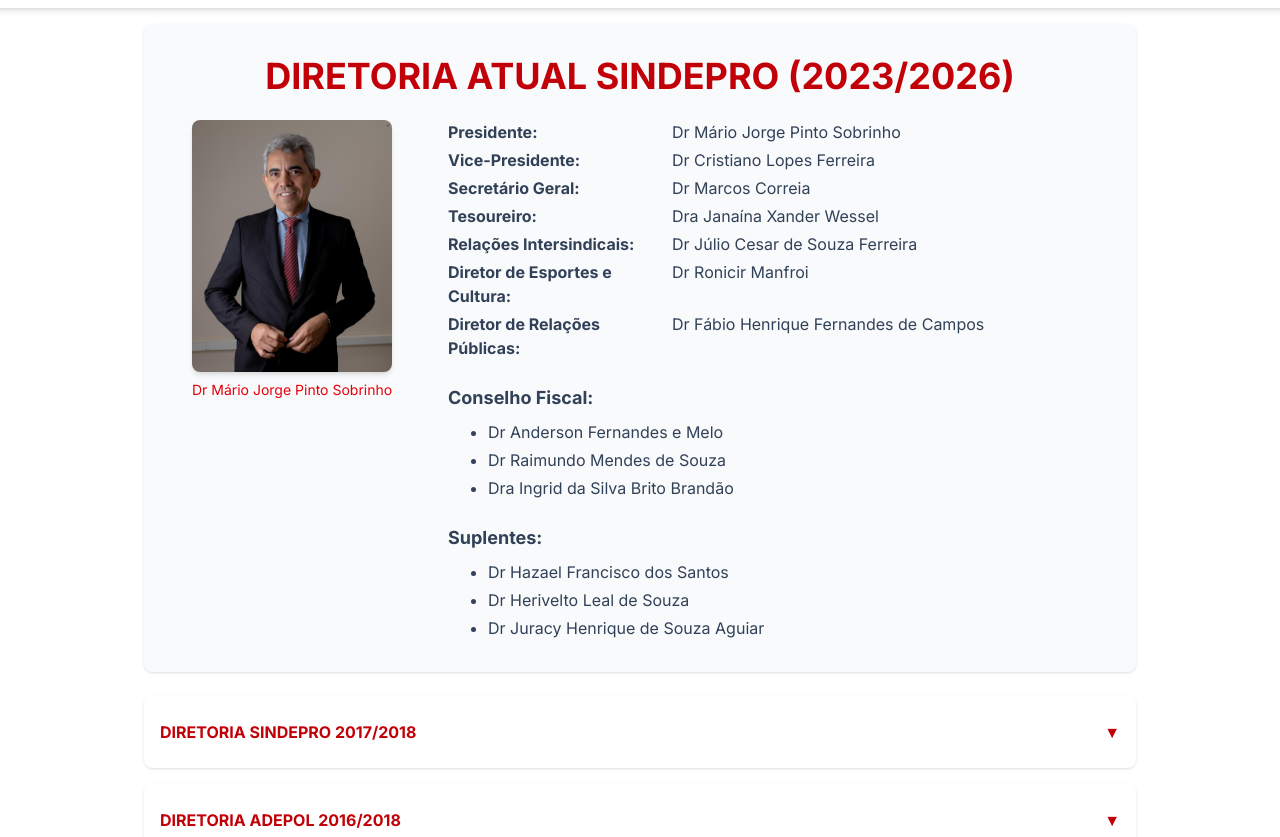
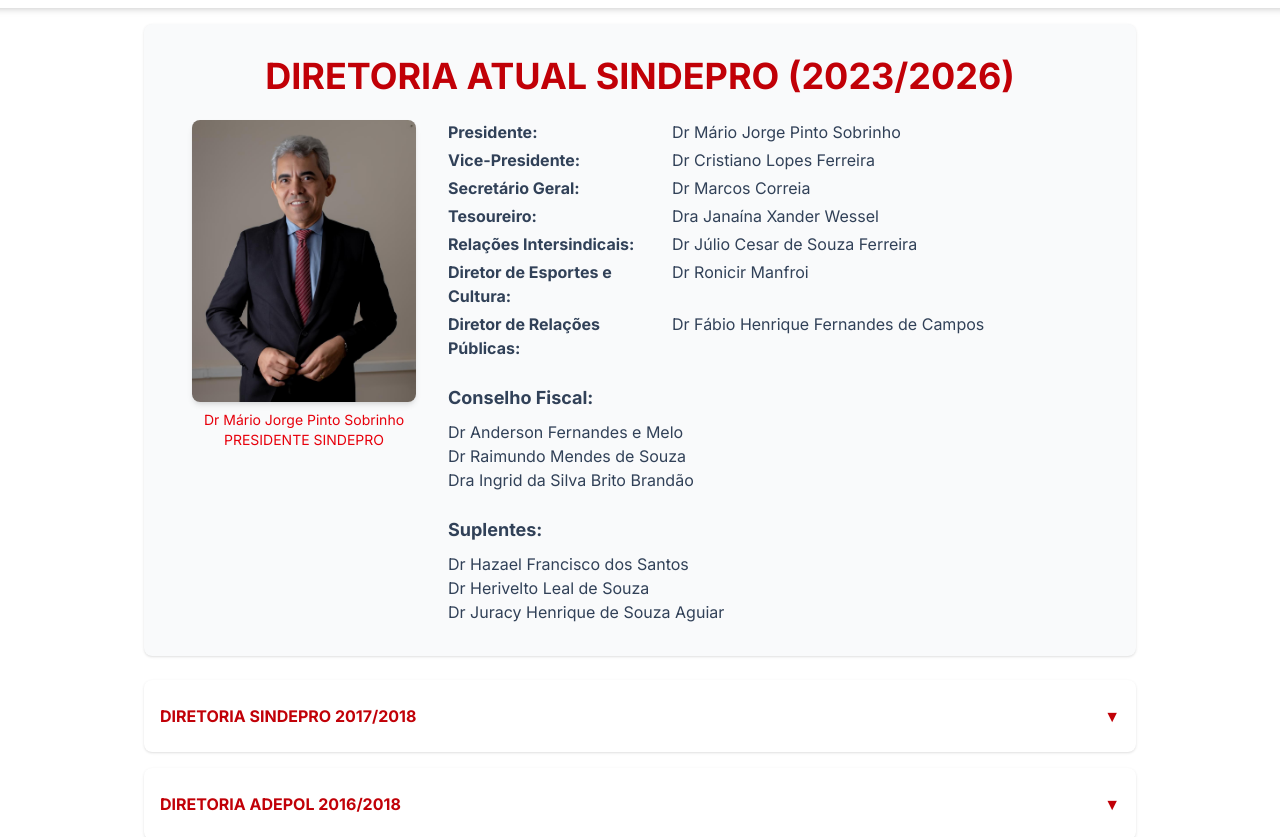
Before and after one commit to fagundesRafael/sindepro, a Next.js app: page /institucional/diretoria in a window 1280 px wide. Shown: the part 440-1277 px from the top of the page. Built offline with nearby package versions, Linux system fonts and the light colour scheme; no server answers; the database is empty.

Commit message:
photo new upgrade

```diff
--- a/app/institucional/diretoria/page.js
+++ b/app/institucional/diretoria/page.js
@@ -29,12 +29,13 @@
                                 <Image
                                     src="/general/presidente.jpeg" // Path relative to the public directory
                                     alt="Foto do Presidente Dr Mário Jorge Pinto Sobrinho"
-                                    width={200}  // Specify desired width (adjust as needed)
-                                    height={250} // Specify desired height (adjust to maintain aspect ratio)
+                                    width={400}  // Specify desired width (adjust as needed)
+                                    height={500} // Specify desired height (adjust to maintain aspect ratio)
                                     className="rounded-lg shadow-md object-cover" // Style the image
                                     priority // Optional: Load image faster if it's above the fold
                                 />
-                                <h1 className="relative text-red-600 text-sm mt-2">Dr Mário Jorge Pinto Sobrinho</h1>
+                                <h1 className="relative text-red-600 text-sm mt-2 mx-auto">Dr Mário Jorge Pinto Sobrinho</h1>
+                                <h1 className="relative text-red-600 text-sm mx-auto">PRESIDENTE SINDEPRO</h1>
                                 {/* <h2 className="text-red-600" >Presidente SINDEPRO</h2> */}
                             </div>
 
@@ -50,7 +51,7 @@
 
                                 <div className="mt-6">
                                     <p className="font-bold text-lg mb-2">Conselho Fiscal:</p>
-                                    <ul className="list-disc pl-6 sm:pl-10 space-y-1">
+                                    <ul>
                                         <li>Dr Anderson Fernandes e Melo</li>
                                         <li>Dr Raimundo Mendes de Souza</li>
                                         <li>Dra Ingrid da Silva Brito Brandão</li>
@@ -59,7 +60,7 @@
 
                                 <div className="mt-6">
                                     <p className="font-bold text-lg mb-2">Suplentes:</p>
-                                    <ul className="list-disc pl-6 sm:pl-10 space-y-1">
+                                    <ul>
                                         <li>Dr Hazael Francisco dos Santos</li>
                                         <li>Dr Herivelto Leal de Souza</li>
                                         <li>Dr Juracy Henrique de Souza Aguiar</li>
```
